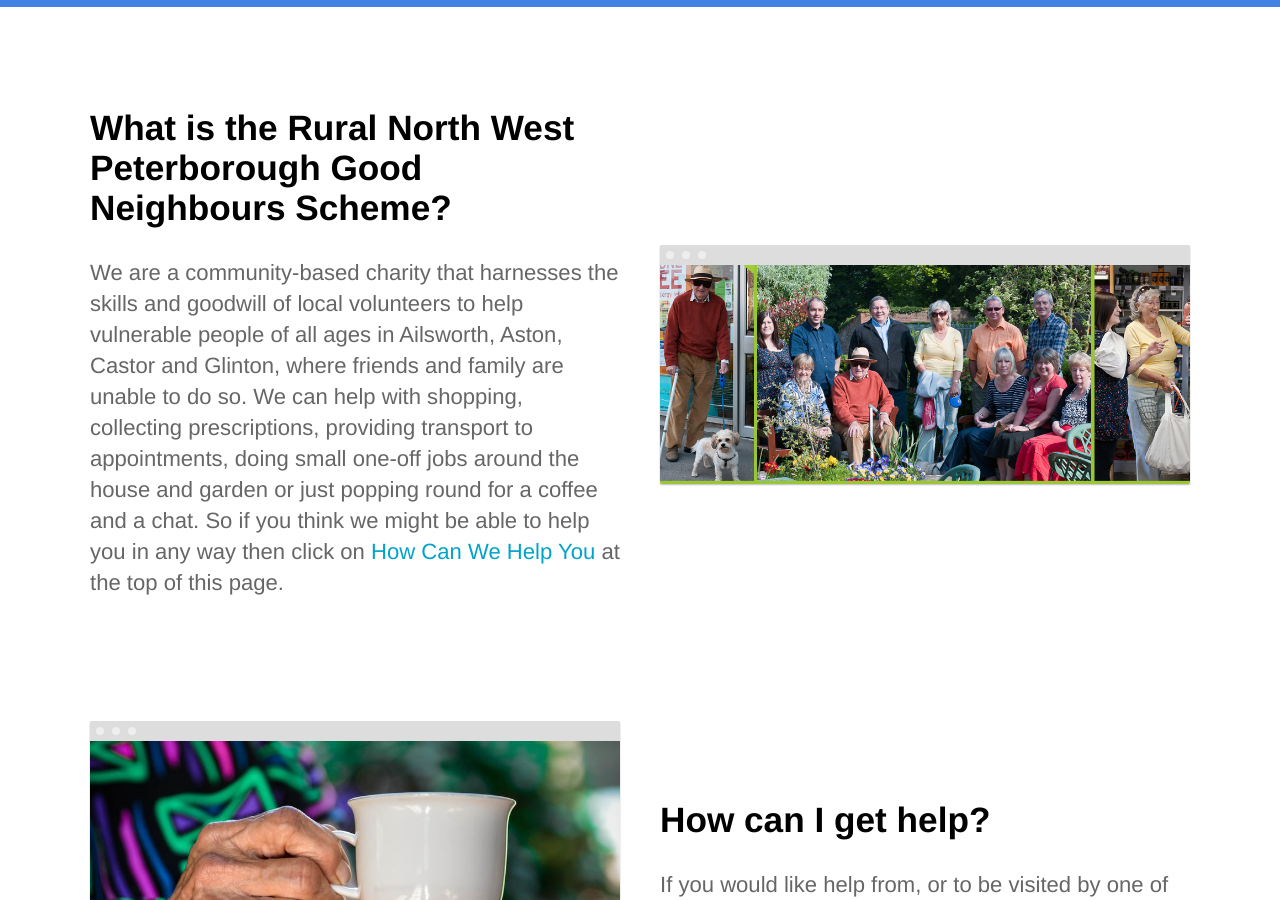
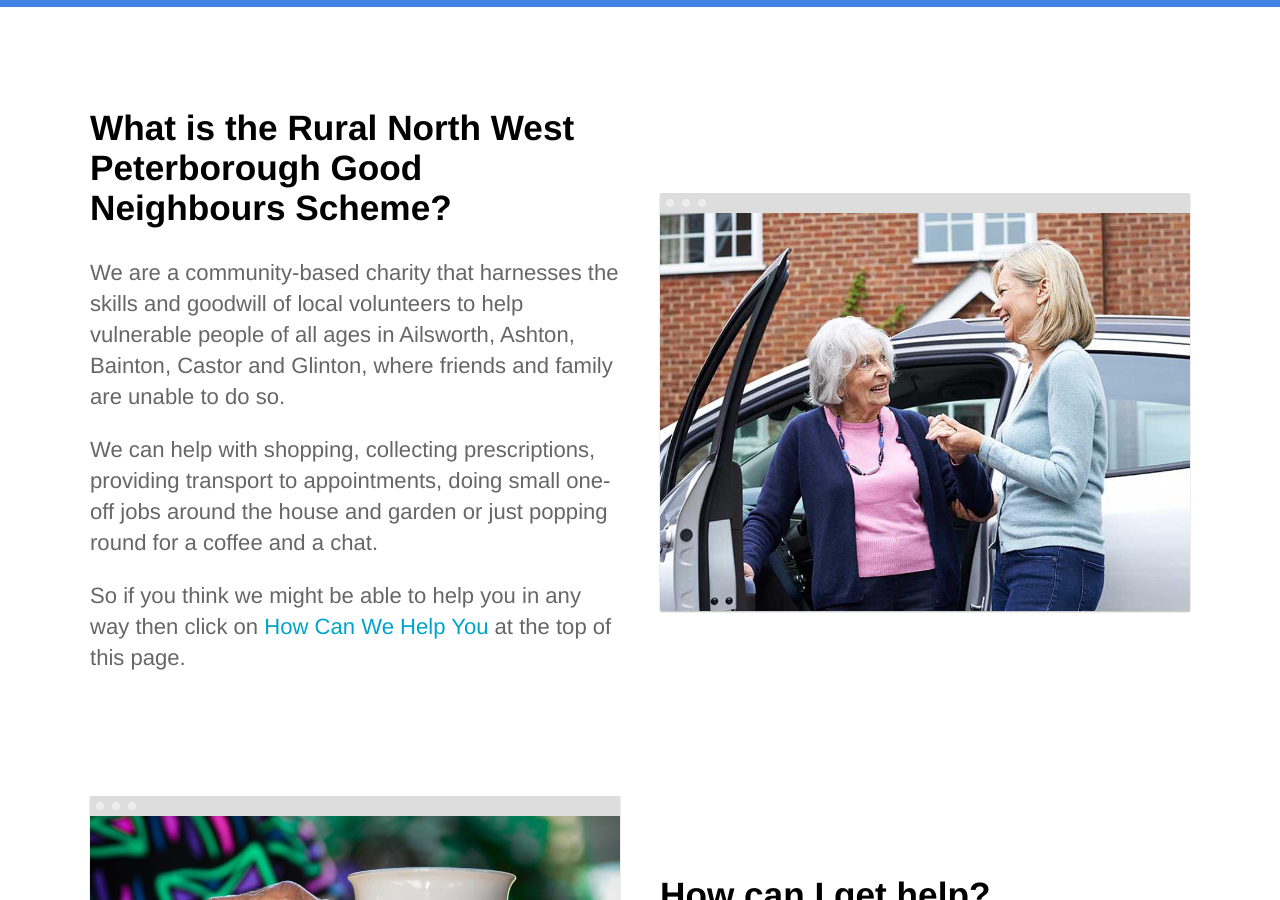
Before and after one commit to chriswilde1946/goodneighboursrp.org.uk, a Jekyll site: the page built from index.html, in a window 1280 px wide and 900 px high, scrolled down 708 px. Built offline with Jekyll 4.4.1, drawn with Linux system fonts in a browser that asks for light colours.

Commit message:
Update photos

```diff
--- a/about.html
+++ b/about.html
@@ -1,12 +1,12 @@
 ---
-title: About us
+title: <h2><strong>About Us</strong></h2>
 ---
 
 <div class="content">
 	<section>
 		<div class="container flex">
 			<div class="text editable">
-				<p>The Rural North West Peterborough Good Neighbours Scheme is a registered charitable trust and each participating parish is represented on the board of trustees by aparish couuncillor.<br>
+				<p>The Rural North West Peterborough Good Neighbours Scheme is a registered charitable trust and each participating parish is represented on the board of trustees by a parish couuncillor.<br>
 				The  parishes currently participating in the scheme and the trustees representing them are:<br>
 				<ul>
 					<li>Bainton and Ashton &nbsp &nbsp	Susie Hall
--- a/become-a-volunteer.html
+++ b/become-a-volunteer.html
@@ -13,7 +13,7 @@ description:
 
       </div>
       <div class="image">
-        <img src="{{ site.baseurl }}/images/volunteer.png" alt="Screenshot" class="screenshot editable" />
+        <img src="{{ site.baseurl }}/images/Volunteers.png" alt="Screenshot" class="screenshot editable" />
       </div>
     </div>
   </section>
--- a/contact.html
+++ b/contact.html
@@ -19,7 +19,7 @@ map:
 				<p>Answerphone out of hours</p>
 			</div>
 			<div class="image">
-				<img src="{{ site.baseurl }}/images/volunteers.png" alt="Screenshot" class="screenshot editable" />
+				<img src="{{ site.baseurl }}/images/phonecall.png" alt="Screenshot" class="screenshot editable" />
 			</div>
 		</div>
 	</section>
--- a/help-me.html
+++ b/help-me.html
@@ -25,7 +25,7 @@ description:
 <p>If you have any other requirements please ask and we will help if we can.</p>
      </div>
       <div class="image">
-        <img src="{{ site.baseurl }}/images/GN contact.png" alt="Screenshot" class="screenshot editable" />
+        <img src="{{ site.baseurl }}/images/volunteerdriving.png" alt="Screenshot" class="screenshot editable" />
       </div>
     </div>
   </section>
@@ -51,7 +51,7 @@ We will try to get back to you within 48 hours</p>
         <p> </p>
       </div>
       <div class="image">
-        <img src="{{ site.baseurl }}/images/GN contact.png" alt="Screenshot" class="screenshot editable" />
+        <img src="{{ site.baseurl }}/images/Phone.png" alt="Screenshot" class="screenshot editable" />
       </div>
     </div>
   </section>
--- a/index.html
+++ b/index.html
@@ -19,14 +19,14 @@ description: Track and optimize your sales team in real time
 			<div class="text editable">
 				<h2><strong>What is the Rural North West Peterborough Good Neighbours Scheme?</strong></h2>
 
-						<p>We are a community-based charity that harnesses the skills and goodwill of local volunteers to help vulnerable people of all ages in Ailsworth, Aston, Castor and Glinton, where friends and family are unable to do so. We can help with shopping, collecting prescriptions, providing transport to appointments, doing small one-off jobs around the house and garden or just popping round for a coffee and a chat.
+						<p>We are a community-based charity that harnesses the skills and goodwill of local volunteers to help vulnerable people of all ages in Ailsworth, Ashton, Bainton, Castor and Glinton, where friends and family are unable to do so. <p>We can help with shopping, collecting prescriptions, providing transport to appointments, doing small one-off jobs around the house and garden or just popping round for a coffee and a chat.<p>
 						So if you think we might be able to help you in any way then click on <a href="/help-me"> How Can We Help You </a> at the top of this page.</p>
 
 				</h2>
 				<p> </p>
 			</div>
 			<div class="image">
-				<img src="{{ site.baseurl }}/images/top_image3.png" alt="Screenshot" class="screenshot editable" />
+				<img src="{{ site.baseurl }}/images/volunteerdriving.png" alt="Screenshot" class="screenshot editable" />
 			</div>
 		</div>
 	</section>
@@ -63,6 +63,6 @@ description: Track and optimize your sales team in real time
 
 			</div>
 			<div class="image">
-				<img src="{{ site.baseurl }}/images/supporters-hands.png" alt="Screenshot" class="screenshot editable" />
+				<img src="{{ site.baseurl }}/images/hands.png" alt="Screenshot" class="screenshot editable" />
 			</div>
 		</div>
```
Also changed, not shown: other parts of help-me.html (+1 -1 lines), images/Goodneighbour.png (added), images/hands.png (added), images/phonecall.png (added), 1 other file.
